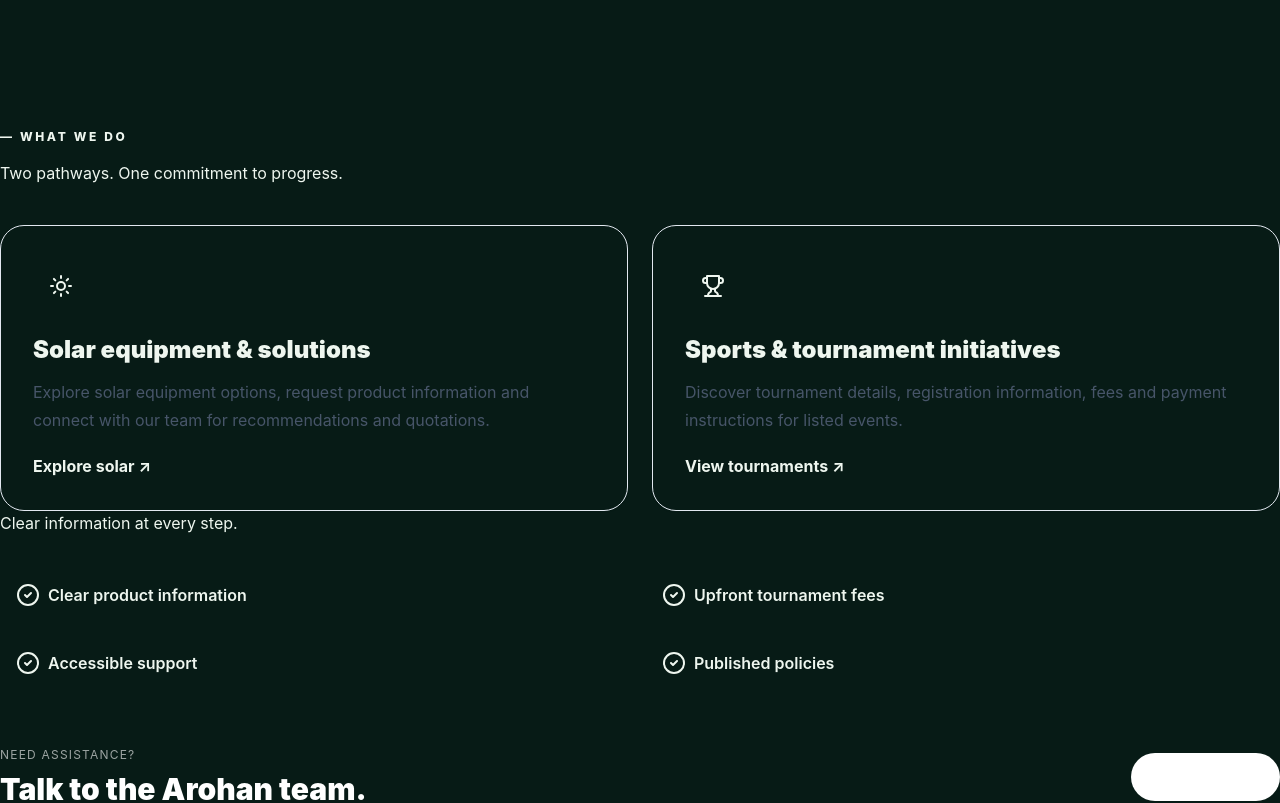
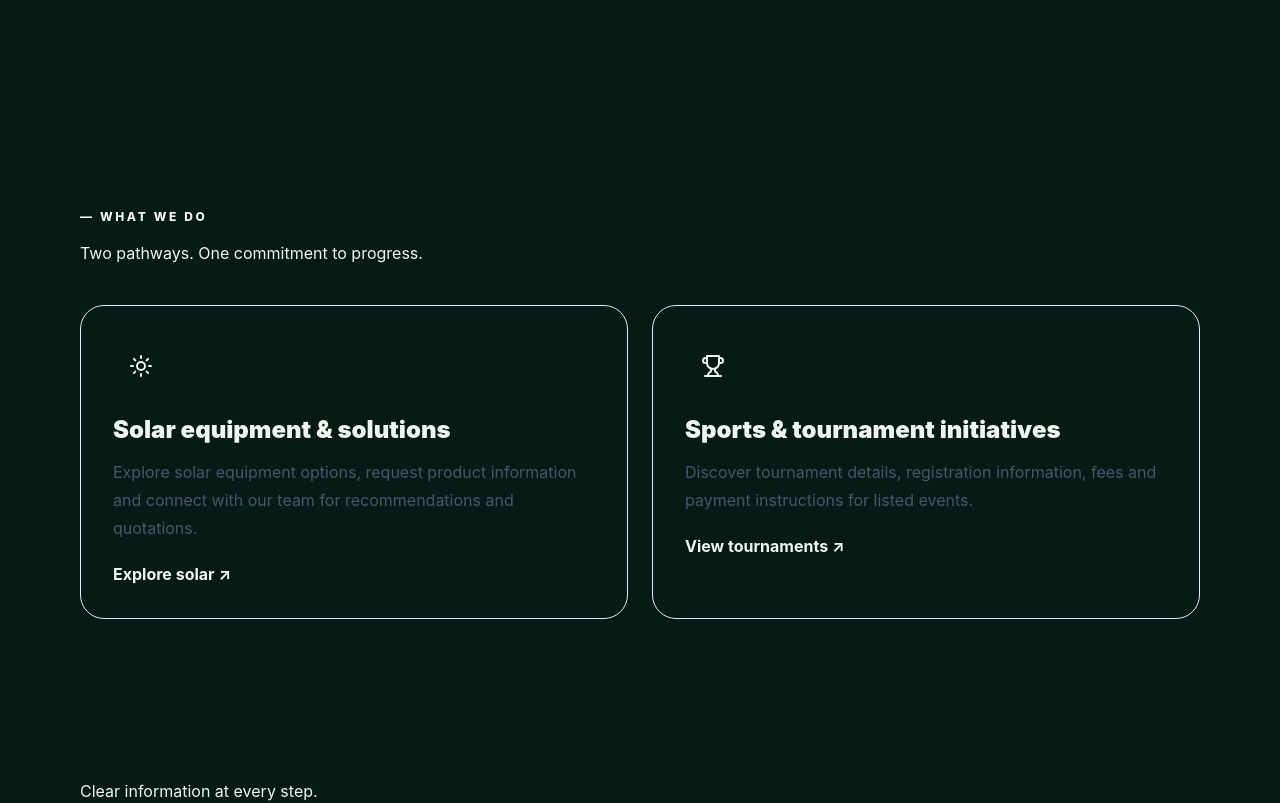
Before and after one commit to Vivek-ik/sacl, a React (Vite) app in the folder client/: page /home in a window 1280 px wide. Shown: the part 860-1663 px from the top of the page. Built offline with nearby package versions, Linux system fonts and the light colour scheme.

Commit message:
fix padding and redirectionn

```diff
--- a/client/src/pages/website/Home.jsx
+++ b/client/src/pages/website/Home.jsx
@@ -13,7 +13,7 @@ function Eyebrow({ children }) {
 export default function Home() {
   return (
     <>
-    <Navbar/>
+      <Navbar />
       <section className="bg-forest text-white p-20">
         <div className="wrap grid min-h-[620px] items-center gap-12 py-20 lg:grid-cols-2">
           <div>
@@ -74,7 +74,7 @@ export default function Home() {
           </div>
         </div>
       </section>
-      <section className="section">
+      <section className="section p-20">
         <div className="wrap">
           <Eyebrow>What we do</Eyebrow>
           <h2 className="heading">Two pathways. One commitment to progress.</h2>
@@ -83,7 +83,7 @@ export default function Home() {
               icon={<Sun />}
               title="Solar equipment & solutions"
               desc="Explore solar equipment options, request product information and connect with our team for recommendations and quotations."
-              to="/services"
+              to="https://arohanmp.in"
               action="Explore solar"
             />
             <Tile
@@ -96,7 +96,7 @@ export default function Home() {
           </div>
         </div>
       </section>
-      <section className="section bg-cream">
+      <section className="section bg-cream p-20">
         <div className="wrap">
           <h2 className="heading">Clear information at every step.</h2>
           <div className="mt-8 grid grid-cols-2 gap-3">
@@ -106,10 +106,7 @@ export default function Home() {
               "Accessible support",
               "Published policies",
             ].map((x) => (
-              <div
-                className="flex gap-2 rounded-xl  p-4 font-semibold"
-                key={x}
-              >
+              <div className="flex gap-2 rounded-xl  p-4 font-semibold" key={x}>
                 <CheckCircle2 className="text-leaf" />
                 {x}
               </div>
--- a/client/src/pages/website/WebsiteLayout.jsx
+++ b/client/src/pages/website/WebsiteLayout.jsx
@@ -142,7 +142,7 @@ export function Intro({ tag, title, desc }) {
 }
 export function CTA() {
   return (
-    <section className="bg-leaf py-14 text-white">
+    <section className="bg-leaf py-14 text-white p-20">
       <div className="wrap flex flex-col justify-between gap-6 md:flex-row md:items-center">
         <div>
           <p className="text-xs uppercase tracking-widest text-white/60">
@@ -151,7 +151,7 @@ export function CTA() {
           <h2 className="mt-2 text-3xl font-black">Talk to the Arohan team.</h2>
         </div>
         <Link
-          className="rounded-full bg-white px-6 py-3 font-bold text-forest"
+          className="rounded-full px-6 py-3 font-bold text-forest"
           to="/contact"
         >
           Contact us ↗
```
